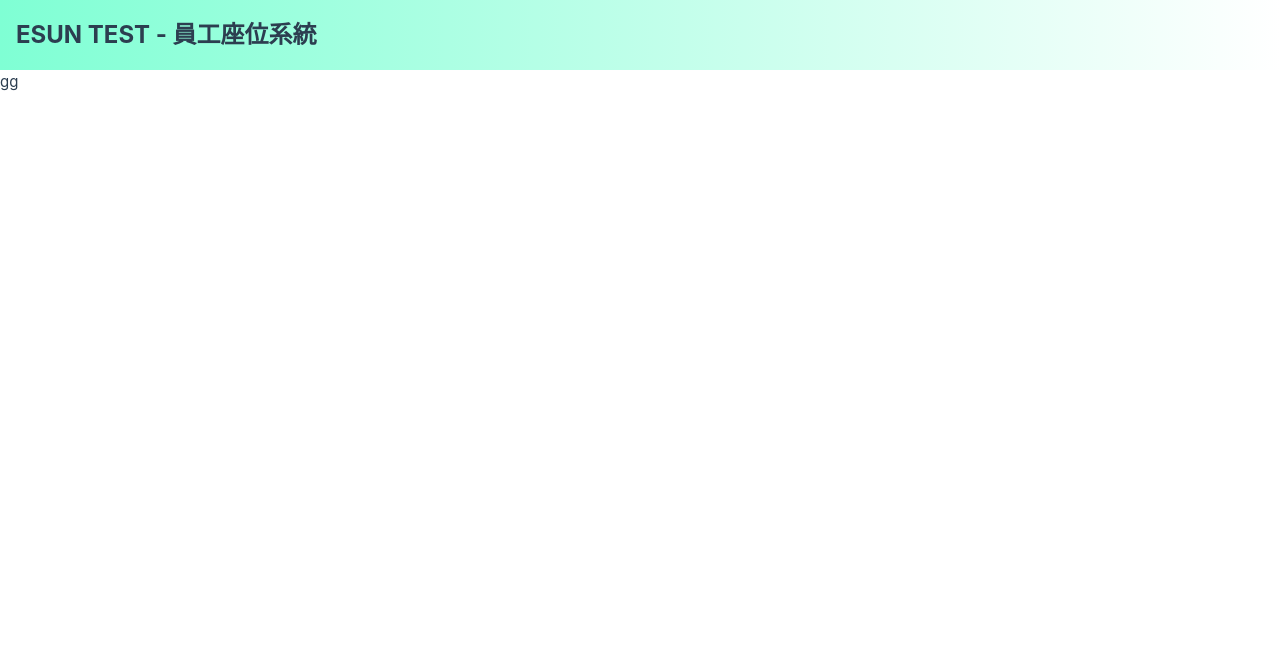
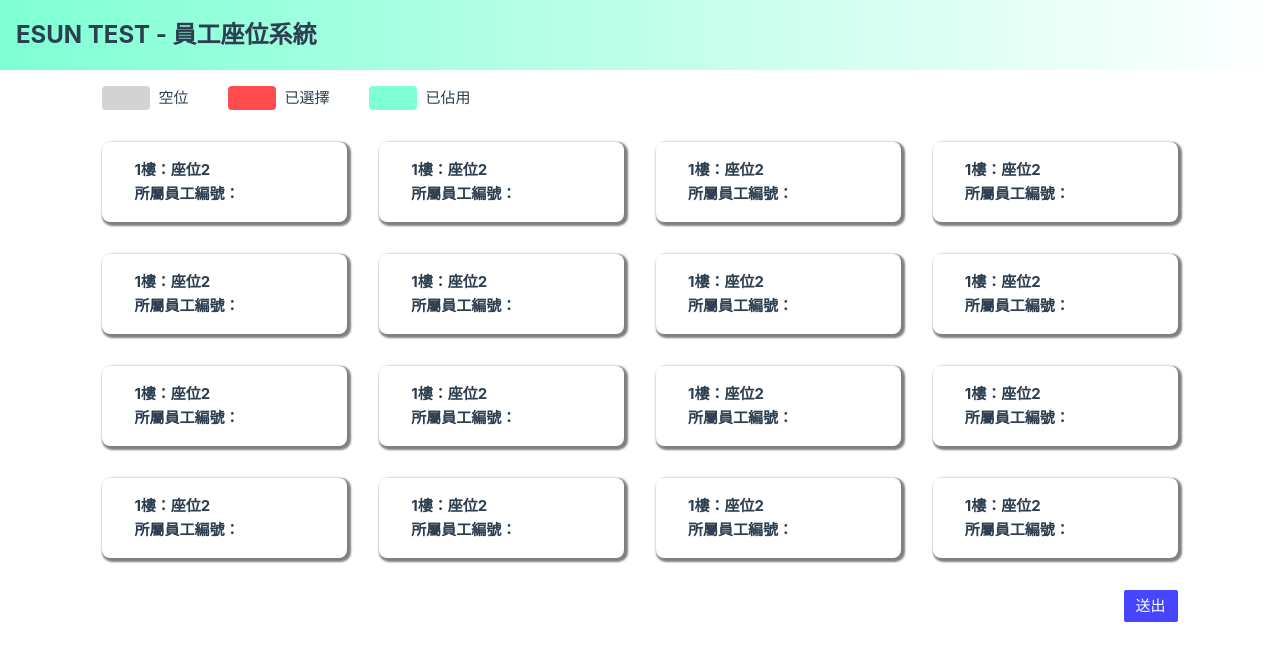
Before and after one commit to LegBro/esun-test, a Vue app in the folder esun-test-vue/: page / in a window 1280 px wide. Shown: the top 660 px of the page. Built offline with nearby package versions, Linux system fonts and the light colour scheme.

Commit message:
build general components

```diff
--- /dev/null
+++ b/esun-test-vue/src/components/HomeView/FloorSeat.vue
@@ -0,0 +1,21 @@
+<script setup lang="ts"></script>
+<template>
+  <div class="container">
+    <p>1樓：座位2</p>
+    <p>所屬員工編號：</p>
+  </div>
+</template>
+<style scoped lang="scss">
+.container {
+  padding: 1rem 2rem;
+  border-radius: 8px;
+  box-shadow: 2px 2px 2px 2px rgb(0, 0, 0, 0.5);
+  transition-duration: 150ms;
+  &:hover {
+    cursor: pointer;
+  }
+  p {
+    font-weight: bold;
+  }
+}
+</style>
--- /dev/null
+++ b/esun-test-vue/src/components/general/ErrorIndicator.vue
@@ -0,0 +1,31 @@
+<script setup lang="ts">
+import ErrorIcon from '@/components/icons/ErrorIcon.vue'
+
+defineProps<{ errorMessage?: string }>()
+</script>
+<template>
+  <div class="wrapper">
+    <ErrorIcon class="icon" :size="40"></ErrorIcon>
+    <p>
+      {{ errorMessage ?? '發生錯誤' }}
+    </p>
+  </div>
+</template>
+<style scoped>
+.wrapper {
+  width: fit-content;
+  display: flex;
+  flex-direction: column;
+  align-items: center;
+  gap: 0.75rem;
+}
+.icon {
+  font-size: 16px;
+}
+p {
+  color: red;
+  display: inline-block;
+  max-width: 200px;
+  text-align: center;
+}
+</style>
--- /dev/null
+++ b/esun-test-vue/src/components/general/LoadingIndicator.vue
@@ -0,0 +1,19 @@
+<script setup lang="ts"></script>
+<template>
+  <div class="indicator"></div>
+</template>
+<style scoped>
+@keyframes spin {
+  100% {
+    transform: rotate(360deg);
+  }
+}
+.indicator {
+  width: 36px;
+  height: 36px;
+  border-radius: 100%;
+  border: 4px solid #7fffd480;
+  border-top-color: aquamarine;
+  animation: spin 1s ease-in-out infinite;
+}
+</style>
--- /dev/null
+++ b/esun-test-vue/src/components/general/StateHint.vue
@@ -0,0 +1,22 @@
+<script setup lang="ts">
+defineProps<{ title: string; color: string }>()
+</script>
+<template>
+  <div class="state-hint">
+    <div class="color-block" :style="{ backgroundColor: color }"></div>
+    <span>{{ title }}</span>
+  </div>
+</template>
+<style scoped lang="scss">
+.state-hint {
+  display: flex;
+  align-items: center;
+  gap: 8px;
+  .color-block {
+    border-radius: 4px;
+    width: 48px;
+    height: 100%;
+    min-height: 24px;
+  }
+}
+</style>
--- /dev/null
+++ b/esun-test-vue/src/components/general/SubmitButton.vue
@@ -0,0 +1,21 @@
+<script setup lang="ts">
+defineProps<{ type: 'submit' | 'button' }>()
+defineEmits<{ (event: 'click'): void }>()
+</script>
+<template>
+  <button :type="type" @click="$emit('click')">
+    <slot></slot>
+  </button>
+</template>
+<style scoped lang="scss">
+button {
+  width: fit-content;
+  padding: 4px 12px;
+  border-radius: 2px;
+  background: rgb(70, 70, 255);
+  color: white;
+  &:hover {
+    cursor: pointer;
+  }
+}
+</style>
--- /dev/null
+++ b/esun-test-vue/src/components/icons/ErrorIcon.vue
@@ -0,0 +1,13 @@
+<script setup lang="ts">
+defineProps<{ size: number }>()
+</script>
+<template>
+  <svg xmlns="http://www.w3.org/2000/svg" :width="size" :height="size" viewBox="0 0 100 100">
+    <!-- 圓圈 -->
+    <circle cx="50" cy="50" r="40" stroke="red" stroke-width="6" fill="transparent" />
+
+    <!-- 加粗的驚嘆號 -->
+    <line x1="50" y1="35" x2="50" y2="65" stroke="red" :stroke-width="size / 5" />
+    <line x1="50" y1="70" x2="50" y2="75" stroke="red" :stroke-width="size / 5" />
+  </svg>
+</template>
--- a/esun-test-vue/src/views/HomeView.vue
+++ b/esun-test-vue/src/views/HomeView.vue
@@ -1,7 +1,77 @@
 <script setup lang="ts">
 import MainLayout from '@/layouts/MainLayout.vue'
+import StateHint from '@/components/general/StateHint.vue'
+import FloorSeat from '@/components/HomeView/FloorSeat.vue'
+import SubmitButton from '@/components/general/SubmitButton.vue'
+import LoadingIndicator from '@/components/general/LoadingIndicator.vue'
+import ErrorIndicator from '@/components/general/ErrorIndicator.vue'
+
+const test = () => {
+  console.log('SUBMIT')
+}
 </script>
+<template>
+  <MainLayout>
+    <div class="content-area">
+      <section class="state-hints">
+        <StateHint title="空位" color="#d3d3d3" />
+        <StateHint title="已選擇" color="#ff4d4d" />
+        <StateHint title="已佔用" color="#7fffd4" />
+      </section>
+      <div class="seat-grid">
+        <FloorSeat v-for="n in 16" :key="n"></FloorSeat>
+      </div>
+      <SubmitButton class="submit-btn" type="button" @click="test">送出</SubmitButton>
+    </div>
+  </MainLayout>
+</template>
+<style scoped lang="scss">
+.bg-normal {
+  background-color: #d3d3d3;
+}
+.bg-disabled {
+  background-color: #ff4d4d;
+}
+.bg-selected {
+  background-color: #7fffd4;
+}
+//
+.content-area {
+  display: flex;
+  flex-direction: column;
+  align-items: stretch;
+  gap: 2rem;
+  padding: 1rem 8vw;
+}
+.state-hints {
+  display: flex;
+  align-items: center;
+  gap: 2.5rem;
+}
+.seat-grid {
+  display: grid;
+  gap: 2rem;
 
-<template>
-  <MainLayout>gg</MainLayout>
-</template>
+  @media only screen and (max-width: 767px) {
+    grid-template-columns: repeat(1, 1fr);
+  }
+  @media only screen and (min-width: 768px) and (max-width: 991px) {
+    /* 適用於768像素到991像素寬度的螢幕，通常是平板 */
+    /* CSS樣式 */
+    grid-template-columns: repeat(2, 1fr);
+  }
+  @media only screen and (min-width: 992px) and (max-width: 1199px) {
+    /* 適用於992像素到1199像素寬度的螢幕，通常是較大的平板或桌面電腦 */
+    /* CSS樣式 */
+    grid-template-columns: repeat(3, 1fr);
+  }
+  @media only screen and (min-width: 1200px) {
+    /* 適用於1200像素寬度以上的螢幕，通常是較大的桌面電腦 */
+    /* CSS樣式 */
+    grid-template-columns: repeat(4, 1fr);
+  }
+}
+.submit-btn {
+  align-self: flex-end;
+}
+</style>
```
Also changed, not shown: 1 other file (tests, documents, lock files or other folders).
